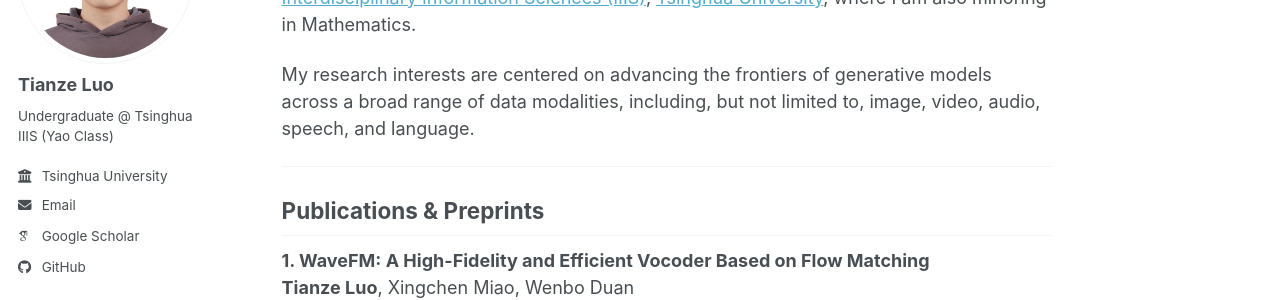
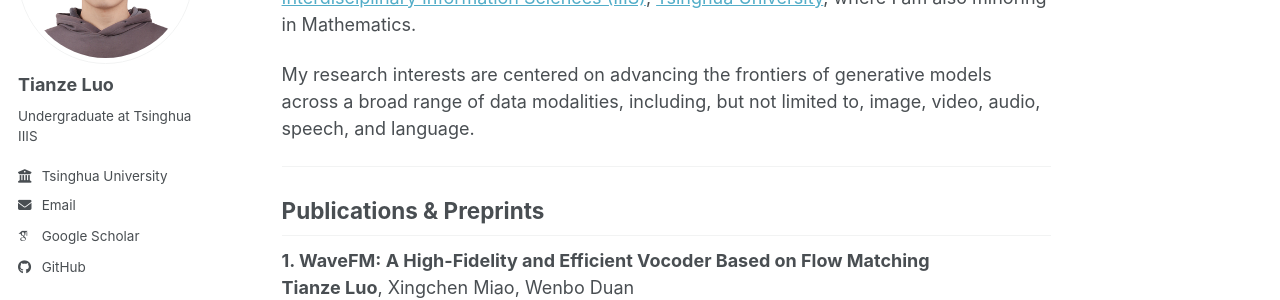
Before and after one commit to luotianze666/luotianze666.github.io, a Jekyll site: the page built from _pages/about.md, in a window 1280 px wide. Shown: the part 210-510 px from the top of the page. Built offline with Jekyll 4.4.1, drawn with Linux system fonts in a browser that asks for light colours; some web fonts are replaced; a script bundle is joined from its source files by our own code; library files that are not in the unit come from our copies.

Commit message:
Update _config.yml

```diff
--- a/_config.yml
+++ b/_config.yml
@@ -26,7 +26,7 @@ author:
   avatar           : "me.jpg"
   name             : "Tianze Luo"
   pronouns         : # example: "she/her"
-  bio              : "Undergraduate @ Tsinghua IIIS (Yao Class)"
+  bio              : "Undergraduate at Tsinghua IIIS"
   location         : #"Earth"
   employer         : "Tsinghua University"
   uri              : # URL
```
